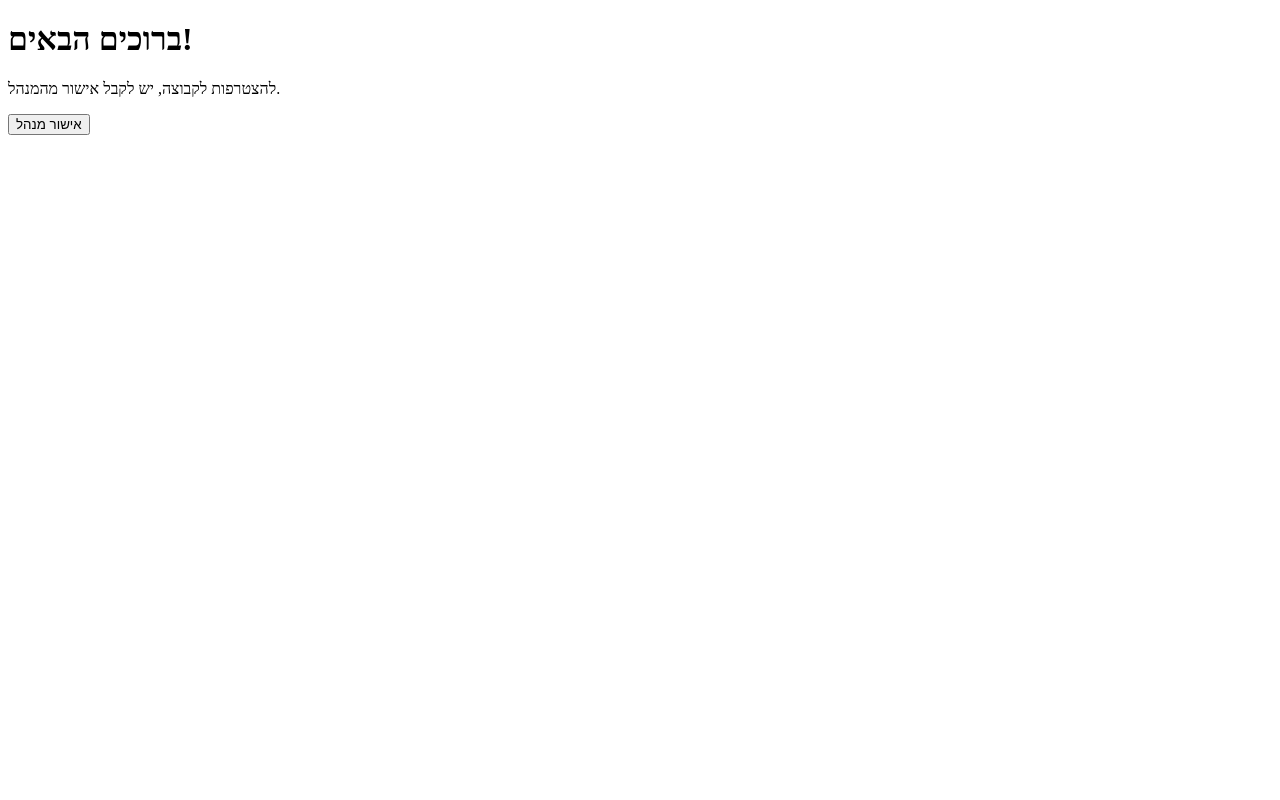
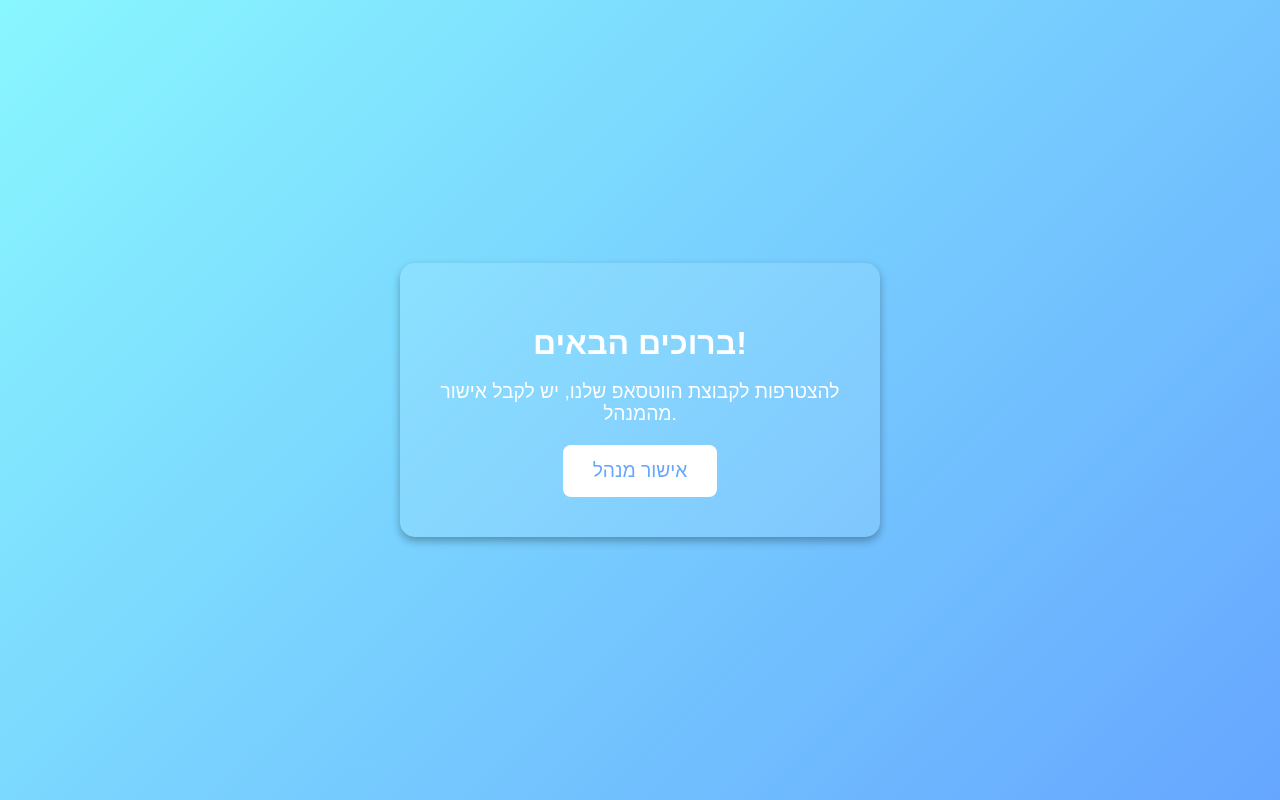
Before and after one commit to avib1997/whatsapp64, a plain HTML site: page index.html in a window 1280 px wide. Drawn offline with Linux system fonts and the light colour scheme.

Commit message:
Update index.html

```diff
--- a/index.html
+++ b/index.html
@@ -2,17 +2,82 @@
 <html lang="he">
 <head>
     <meta charset="UTF-8">
-    <title>אישור הצטרפות לווטסאפ</title>
+    <meta name="viewport" content="width=device-width, initial-scale=1.0">
+    <title>אישור הצטרפות לקבוצת ווטסאפ</title>
+    <style>
+        /* רקע דינמי */
+        body {
+            background: linear-gradient(135deg, #89f7fe, #66a6ff);
+            font-family: Arial, sans-serif;
+            display: flex;
+            justify-content: center;
+            align-items: center;
+            height: 100vh;
+            margin: 0;
+            color: #fff;
+            text-align: center;
+        }
+
+        /* תיבת תוכן */
+        .container {
+            background: rgba(255, 255, 255, 0.1);
+            padding: 40px;
+            border-radius: 15px;
+            box-shadow: 0 4px 8px rgba(0, 0, 0, 0.3);
+            max-width: 400px;
+        }
+
+        /* כותרת */
+        h1 {
+            font-size: 2em;
+            margin-bottom: 10px;
+        }
+
+        p {
+            font-size: 1.2em;
+            margin-bottom: 20px;
+        }
+
+        /* כפתור */
+        .button {
+            display: inline-block;
+            padding: 15px 30px;
+            font-size: 1.2em;
+            color: #66a6ff;
+            background-color: #fff;
+            border: none;
+            border-radius: 8px;
+            cursor: pointer;
+            transition: transform 0.3s ease, box-shadow 0.3s ease;
+        }
+
+        .button:hover {
+            transform: translateY(-5px);
+            box-shadow: 0 8px 16px rgba(0, 0, 0, 0.2);
+        }
+
+        /* אנימציה פשוטה */
+        @keyframes fadeIn {
+            from { opacity: 0; }
+            to { opacity: 1; }
+        }
+
+        .container {
+            animation: fadeIn 1s ease-in-out;
+        }
+    </style>
 </head>
 <body>
-    <h1>ברוכים הבאים!</h1>
-    <p>להצטרפות לקבוצה, יש לקבל אישור מהמנהל.</p>
-    <button id="approveButton" onclick="approve()">אישור מנהל</button>
+    <div class="container">
+        <h1>ברוכים הבאים!</h1>
+        <p>להצטרפות לקבוצת הווטסאפ שלנו, יש לקבל אישור מהמנהל.</p>
+        <button class="button" onclick="approve()">אישור מנהל</button>
+    </div>
 
     <script>
         function approve() {
             // לינק לקבוצת ווטסאפ
-            const whatsappLink = "https://chat.whatsapp.com/BCuQA4UZQqoHrM7GQ5nlsT"; // החלף בקישור לקבוצה
+            const whatsappLink = "https://chat.whatsapp.com/XXXXX"; // החלף בקישור לקבוצה שלך
             // ניתוב למשתמש
             window.location.href = whatsappLink;
         }
```
